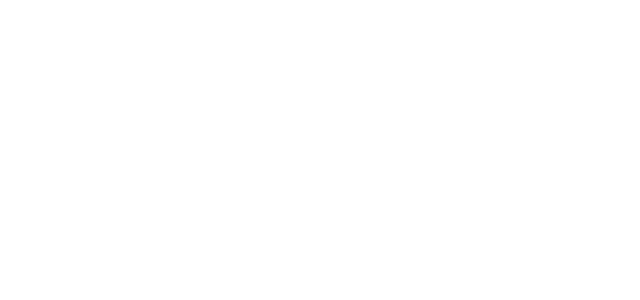
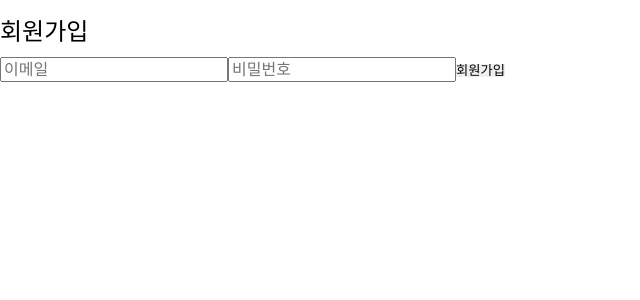
Before and after one commit to Playinc-React-NodeJS-etc/Eoullim, a React (Create React App) app: page /signup in a window 1280 px wide. Shown: the top 300 px of the page, without its empty margins (0-640 px from the left). Built offline with nearby package versions, Linux system fonts and the light colour scheme.

Commit message:
update new file

```diff
--- a/package.json
+++ b/package.json
@@ -14,12 +14,13 @@
     "@types/react-dom": "^18.0.6",
     "@types/react-router": "^5.1.11",
     "@types/react-router-dom": "^5.1.7",
+    "firebase": "^11.1.0",
     "history": "^4.9.0",
     "ionicons": "^7.0.0",
     "react": "^18.2.0",
     "react-dom": "^18.2.0",
     "react-router": "^5.2.0",
-    "react-router-dom": "^5.2.0",
+    "react-router-dom": "^5.3.4",
     "react-scripts": "^5.0.0",
     "typescript": "^4.1.3",
     "web-vitals": "^0.2.4",
--- a/src/App.tsx
+++ b/src/App.tsx
@@ -7,6 +7,8 @@
 import Splash from './pages/Splash/Splash';
 import MessagePage from './pages/Message/MessagePage';
 import ProfilePage from './pages/Profile/ProfilePage';
+import Login from './pages/Auth/Login';
+import Signup from './pages/Auth/Signup';
 import '@ionic/react/css/core.css';
 import '@ionic/react/css/normalize.css';
 import '@ionic/react/css/structure.css';
@@ -30,6 +32,8 @@
         <Route path="/board" component={Board} exact={true} />
         <Route path="/message" component={MessagePage} exact={true} />
         <Route path="/profile" component={ProfilePage} exact={true} />
+        <Route path="/login" component={Login} exact={true} />
+        <Route path="/signup" component={Signup} exact={true} />
         <Redirect exact from="/" to="/splash" />
       </IonRouterOutlet>
     </IonReactRouter>
--- /dev/null
+++ b/src/firebase.ts
@@ -0,0 +1,17 @@
+import { initializeApp } from 'firebase/app';
+import { getAuth } from 'firebase/auth';
+
+const firebaseConfig = {
+    apiKey: process.env.REACT_APP_API_KEY,
+    authDomain: process.env.REACT_APP_AUTH_DOMAIN,
+    databaseURL: process.env.REACT_APP_DATABASE_URL,
+    projectId: process.env.REACT_APP_PROJECT_ID,
+    storageBucket: process.env.REACT_APP_STORAGE_BUCKET,
+    messagingSenderId: process.env.REACT_APP_MESSAGING_SENDER_ID,
+    appId: process.env.REACT_APP_APP_ID,
+    measurementId: process.env.REACT_APP_MEASUREMENT_ID
+  };
+
+
+const app = initializeApp(firebaseConfig);
+export const auth = getAuth(app);
--- /dev/null
+++ b/src/pages/Auth/Login.tsx
@@ -0,0 +1,58 @@
+import React, { useState } from 'react';
+import { signInWithEmailAndPassword } from 'firebase/auth';
+import { useHistory } from 'react-router-dom';
+import { auth } from '../../firebase';
+
+const Login = () => {
+  const [email, setEmail] = useState('');
+  const [password, setPassword] = useState('');
+  const [error, setError] = useState('');
+  const [loading, setLoading] = useState(false); // 로딩 상태 추가
+  const history = useHistory();
+
+  const handleLogin = async (e: React.FormEvent) => {
+    e.preventDefault();
+    setLoading(true); // 로그인 요청 시작
+    setError(''); // 이전 오류 메시지 초기화
+
+    try {
+      await signInWithEmailAndPassword(auth, email, password);
+      alert('로그인 성공!');
+      history.push('/');
+    } catch (err) {
+      if (err instanceof Error) {
+        setError(err.message);
+      }
+    } finally {
+      setLoading(false);
+    }
+  };
+
+  return (
+    <div>
+      <h2>로그인</h2>
+      {error && <p style={{ color: 'red' }}>{error}</p>} {/* 오류 메시지 표시 */}
+      <form onSubmit={handleLogin}>
+        <input
+          type="email"
+          placeholder="이메일"
+          value={email}
+          onChange={(e) => setEmail(e.target.value)}
+          required
+        />
+        <input
+          type="password"
+          placeholder="비밀번호"
+          value={password}
+          onChange={(e) => setPassword(e.target.value)}
+          required
+        />
+        <button type="submit" disabled={loading}> {/* 로딩 중 버튼 비활성화 */}
+          {loading ? '로딩...' : '로그인'}
+        </button>
+      </form>
+    </div>
+  );
+};
+
+export default Login;
--- /dev/null
+++ b/src/pages/Auth/Signup.tsx
@@ -0,0 +1,56 @@
+import React, { useState } from 'react';
+import { createUserWithEmailAndPassword } from 'firebase/auth';
+import { auth } from '../../firebase';
+
+const Signup = () => {
+  const [email, setEmail] = useState('');
+  const [password, setPassword] = useState('');
+  const [error, setError] = useState('');
+  const [loading, setLoading] = useState(false); // 로딩 상태 추가
+
+  const handleSignup = async (e: React.FormEvent) => {
+    e.preventDefault();
+    setLoading(true); // 회원가입 요청 시작
+    setError(''); // 이전 오류 메시지 초기화
+
+    try {
+      await createUserWithEmailAndPassword(auth, email, password);
+      alert('회원가입 성공!');
+      // 필요에 따라 리다이렉트 추가
+    } catch (error) {
+      if (error instanceof Error) {
+        setError(error.message);
+      }
+    } finally {
+      setLoading(false); // 요청 완료
+    }
+  };
+
+  return (
+    <div>
+      <h2>회원가입</h2>
+      {error && <p style={{ color: 'red' }}>{error}</p>} {/* 오류 메시지 표시 */}
+      <form onSubmit={handleSignup}>
+        <input
+          type="email"
+          placeholder="이메일"
+          value={email}
+          onChange={(e) => setEmail(e.target.value)}
+          required
+        />
+        <input
+          type="password"
+          placeholder="비밀번호"
+          value={password}
+          onChange={(e) => setPassword(e.target.value)}
+          required
+        />
+        <button type="submit" disabled={loading}> {/* 로딩 중 버튼 비활성화 */}
+          {loading ? '로딩...' : '회원가입'}
+        </button>
+      </form>
+    </div>
+  );
+};
+
+export default Signup;
```
Also changed, not shown: 2 other files (tests, documents, lock files or other folders).
